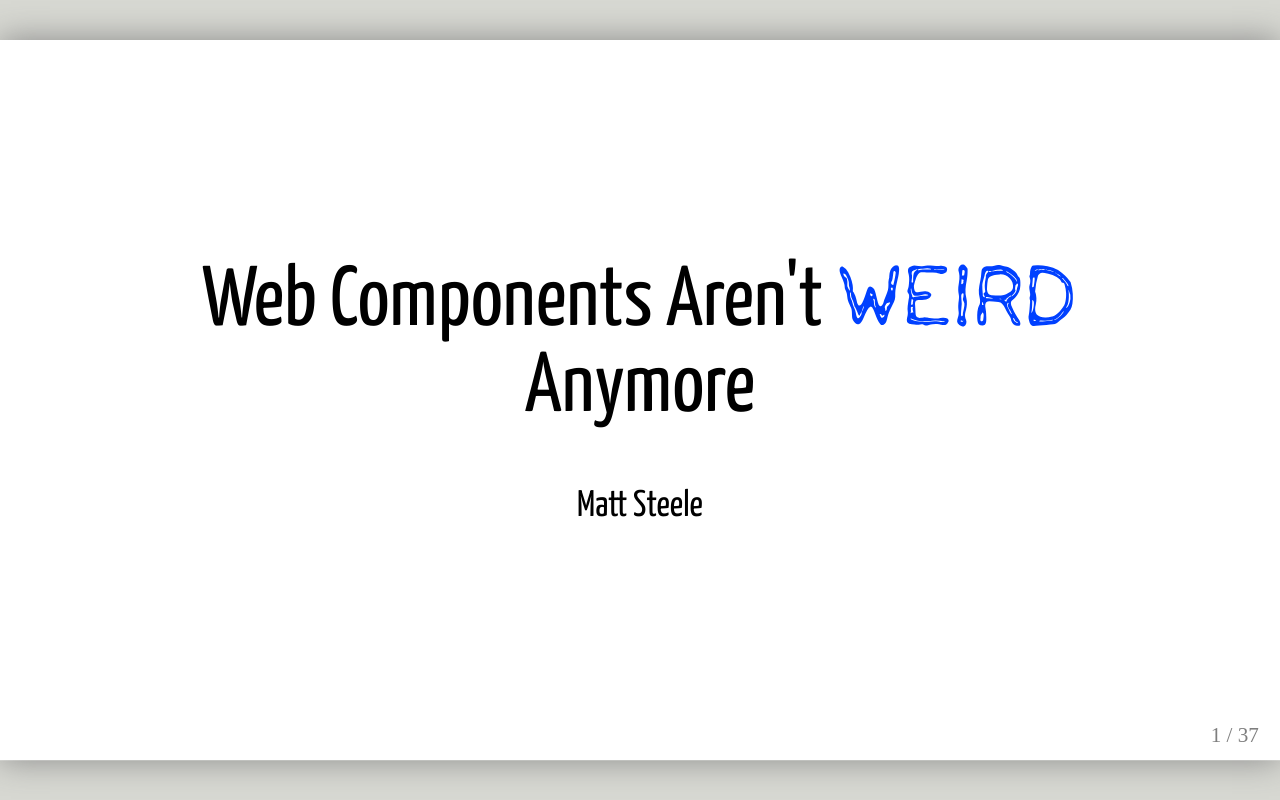
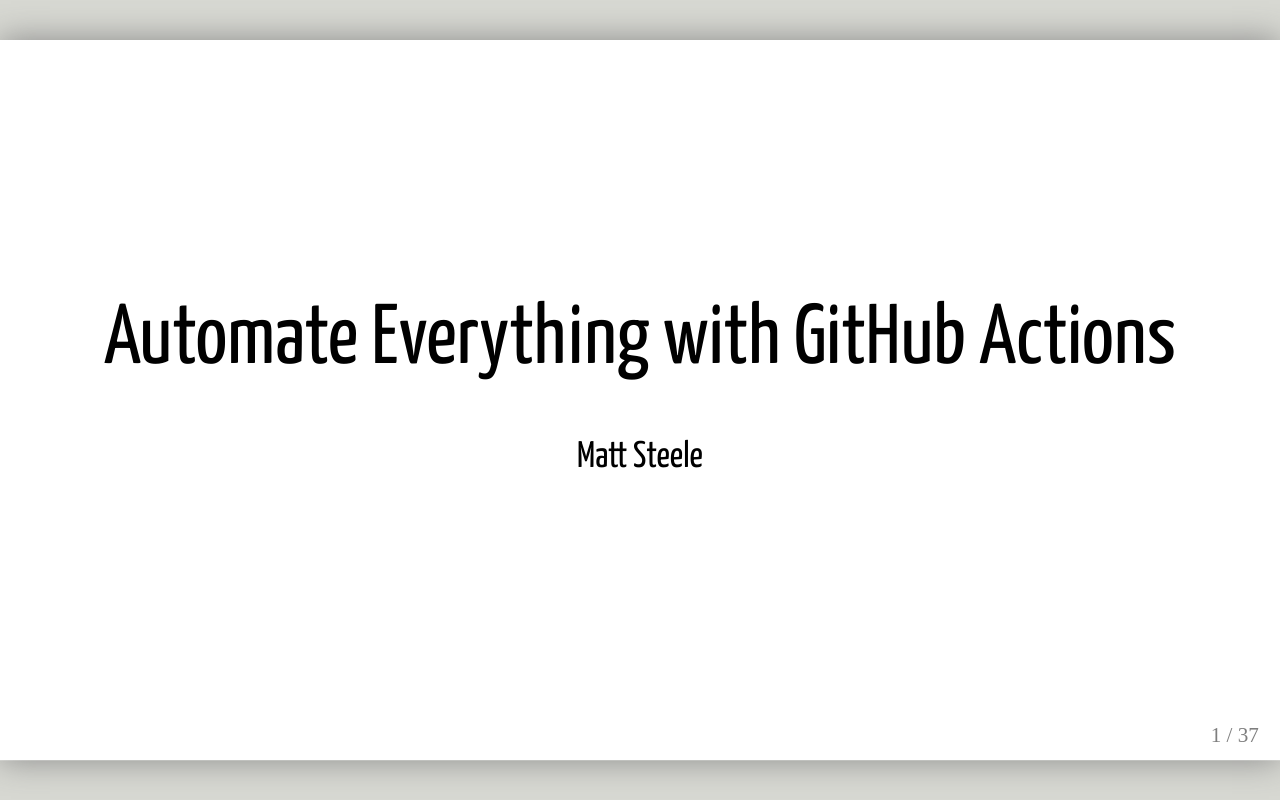
Before and after one commit to mattdsteele/xfd, a website: page index.html in a window 1280 px wide. Drawn offline with Linux system fonts and the light colour scheme; a web font is replaced by a local one.

Commit message:
Update slides

```diff
--- a/index.html
+++ b/index.html
@@ -1,10 +1,12 @@
 <!DOCTYPE html>
 <html>
+
 <head>
   <title>Web Components</title>
   <meta charset="utf-8">
   <link rel="stylesheet" href="styles.css">
 </head>
+
 <body>
   <script src="vendor/remark-0.14.1.js"></script>
   <script>
@@ -15,14 +17,7 @@
         scroll: false
       }
     });
-
-      console.group('Load Joy-Con Web Component');
-      console.log(`
-          const s = document.createElement('script');
-          s.src="https://unpkg.com/joy-con-element@0.1.0/dist/joy-con.js";
-          document.body.append(s);
-      `)
-      console.groupEnd();
   </script>
 </body>
+
 </html>
--- a/slides.md
+++ b/slides.md
@@ -1,6 +1,6 @@
 class: center, middle
 
-# Web Components Aren't .weird[Weird] Anymore
+# Automate Everything with GitHub Actions
 
 ### Matt Steele
 
```
Lines whose indentation alone changed are shown as unchanged.
